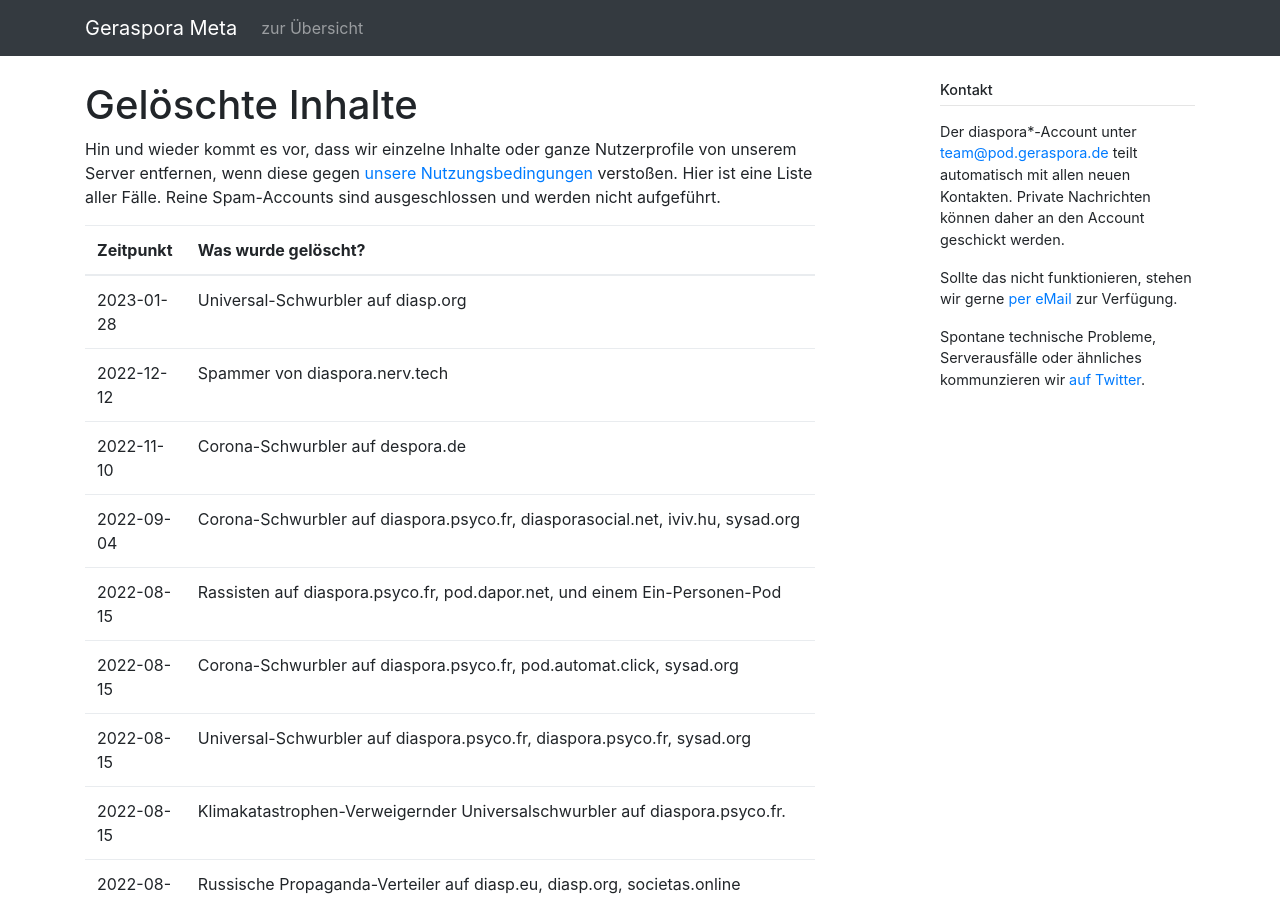
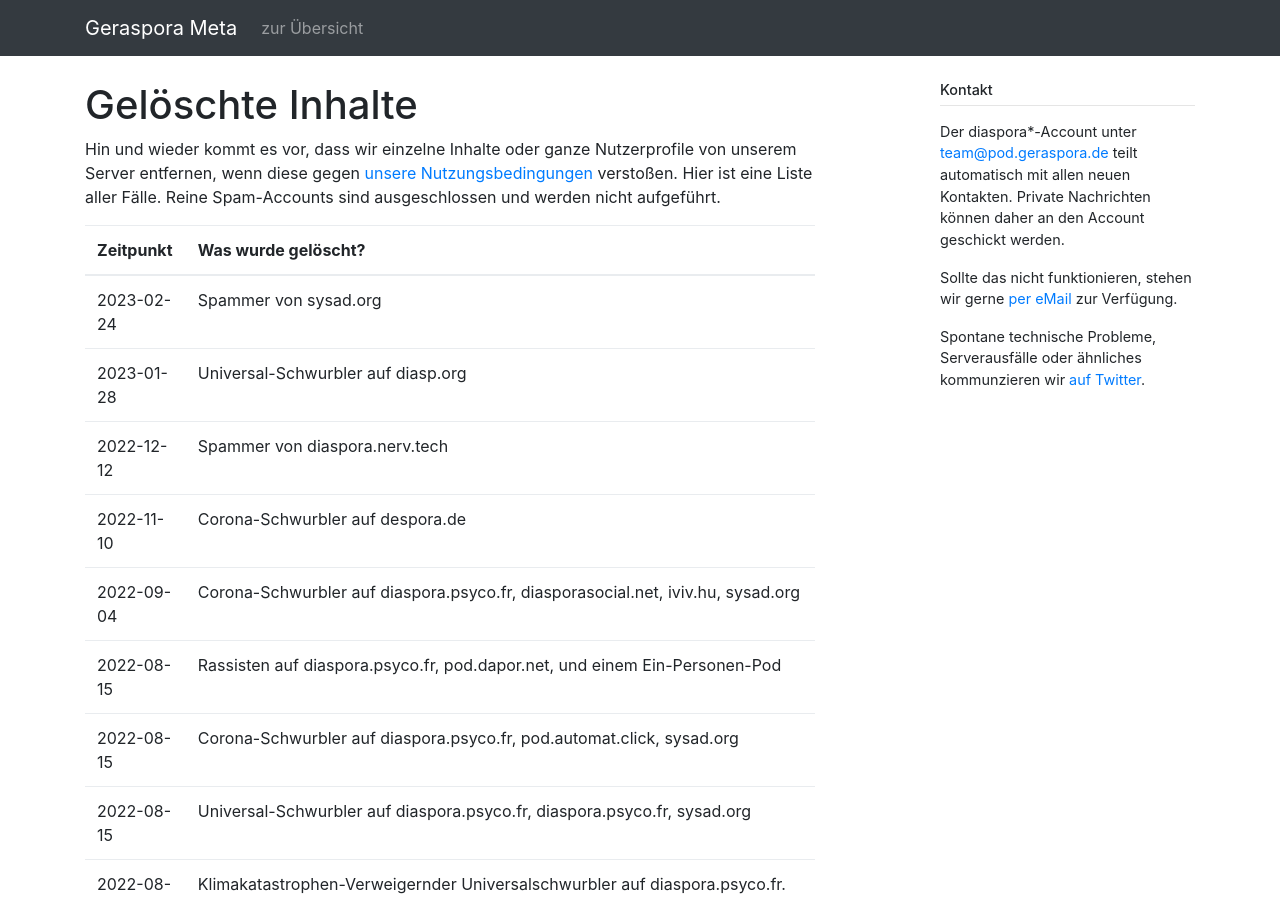
Before and after one commit to geraspora/meta, a Jekyll site: the page built from pod/deleted_contents.md, in a window 1280 px wide and 900 px high. Built offline with Jekyll 4.4.1, drawn with Linux system fonts in a browser that asks for light colours.

Commit message:
+spam deletion

```diff
--- a/pod/deleted_contents.md
+++ b/pod/deleted_contents.md
@@ -8,6 +8,7 @@ Hin und wieder kommt es vor, dass wir einzelne Inhalte oder ganze Nutzerprofile
 
 | Zeitpunkt  | Was wurde gelöscht?                                                                                                                                                                                                                                                                                                                                                                                                                                                                                                                                                                                                                                                                                                                                                                                                                                                                                                                                                       |
 | ---------- | ------------------------------------------------------------------------------------------------------------------------------------------------------------------------------------------------------------------------------------------------------------------------------------------------------------------------------------------------------------------------------------------------------------------------------------------------------------------------------------------------------------------------------------------------------------------------------------------------------------------------------------------------------------------------------------------------------------------------------------------------------------------------------------------------------------------------------------------------------------------------------------------------------------------------------------------------------------------------- |
+| 2023-02-24 | Spammer von sysad.org                                                                                                                                                                                                                                                                                                                                                                                                                                                                                                                                                                                                                                                                                                                                                                                                                                                                                                                                                     |
 | 2023-01-28 | Universal-Schwurbler auf diasp.org                                                                                                                                                                                                                                                                                                                                                                                                                                                                                                                                                                                                                                                                                                                                                                                                                                                                                                                                        |
 | 2022-12-12 | Spammer von diaspora.nerv.tech                                                                                                                                                                                                                                                                                                                                                                                                                                                                                                                                                                                                                                                                                                                                                                                                                                                                                                                                            |
 | 2022-11-10 | Corona-Schwurbler auf despora.de                                                                                                                                                                                                                                                                                                                                                                                                                                                                                                                                                                                                                                                                                                                                                                                                                                                                                                                                          |
```
